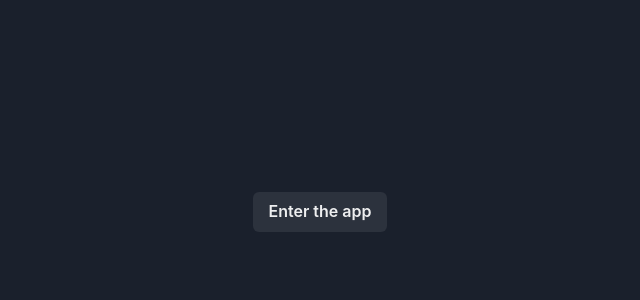
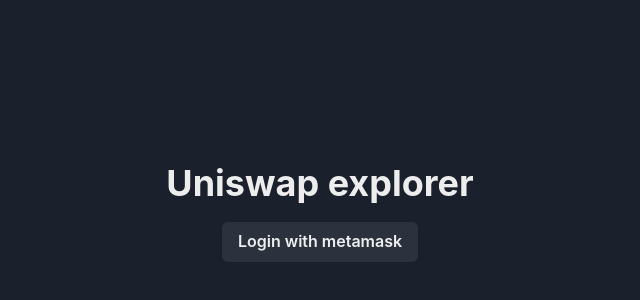
Before and after one commit to JithinKS97/uniswap-explorer-frontend, a Next.js app: page / in a window 1280 px wide. Shown: the part 188-488 px from the top of the page, without its empty margins (320-960 px from the left). Built offline with nearby package versions, Linux system fonts and the light colour scheme; no server answers.

Commit message:
added context and requests

```diff
--- a/package.json
+++ b/package.json
@@ -12,7 +12,9 @@
     "@chakra-ui/react": "^2.2.1",
     "@emotion/react": "^11.9.3",
     "@emotion/styled": "^11.9.3",
+    "@usedapp/core": "^1.0.15",
     "axios": "^0.27.2",
+    "ethers": "^5.6.9",
     "framer-motion": "^6.3.16",
     "next": "12.1.6",
     "react": "18.2.0",
--- a/pages/_app.js
+++ b/pages/_app.js
@@ -2,11 +2,14 @@
 import * as React from "react";
 import theme from "../src/theme";
 import { ChakraProvider } from "@chakra-ui/react";
+import { AuthProvider } from "../src/context/WithAuth";
 
 function MyApp({ Component, pageProps }) {
   return (
     <ChakraProvider theme={theme}>
-      <Component {...pageProps} />
+      <AuthProvider>
+        <Component {...pageProps} />
+      </AuthProvider>
     </ChakraProvider>
   );
 }
--- /dev/null
+++ b/src/api/auth.js
@@ -0,0 +1,8 @@
+import axios from "axios";
+import config from "../config";
+
+export const getNonce = async (address) => {
+  await axios.post(`${config.BASE_URL}/auth/nonce`, {
+    address,
+  });
+};
--- a/src/components/home/index.js
+++ b/src/components/home/index.js
@@ -1,13 +1,25 @@
 import React from "react";
-import { Center, Button } from "@chakra-ui/react";
-import Link from "next/link";
+import { Center, Button, Heading } from "@chakra-ui/react";
+import { useContext } from "react";
+import { AuthContext } from "../../context/WithAuth";
+import { getNonce } from "../../api/auth";
 
-export default function index() {
+export default function Index() {
+  const { isLoggedIn } = useContext(AuthContext);
+
+  const handleClick = async () => {
+    const res = await getNonce("address");
+    console.log(res);
+  };
+
   return (
     <Center h='100vh'>
-      <Link href='/transactions'>
-        <Button>Enter the app</Button>
-      </Link>
+      <Center display={"flex"} flexDirection='column'>
+        <Heading>Uniswap explorer</Heading>
+        <Button onClick={handleClick} mt='1rem'>
+          Login with metamask
+        </Button>
+      </Center>
     </Center>
   );
 }
--- /dev/null
+++ b/src/context/WithAuth.js
@@ -0,0 +1,13 @@
+import { createContext, useState } from "react";
+
+export const AuthContext = createContext();
+
+export const AuthProvider = function (props) {
+  const value = {
+    isLoggedIn: false,
+  };
+
+  return (
+    <AuthContext.Provider value={value}>{props.children}</AuthContext.Provider>
+  );
+};
```
Also changed, not shown: src/components/transactions/Transaction.js (added, +12 -0 lines), src/components/transactions/index.js (+9 -10 lines), src/api/transactions.js (renamed from src/api/index.js), 2 other files (tests, documents, lock files or other folders).
